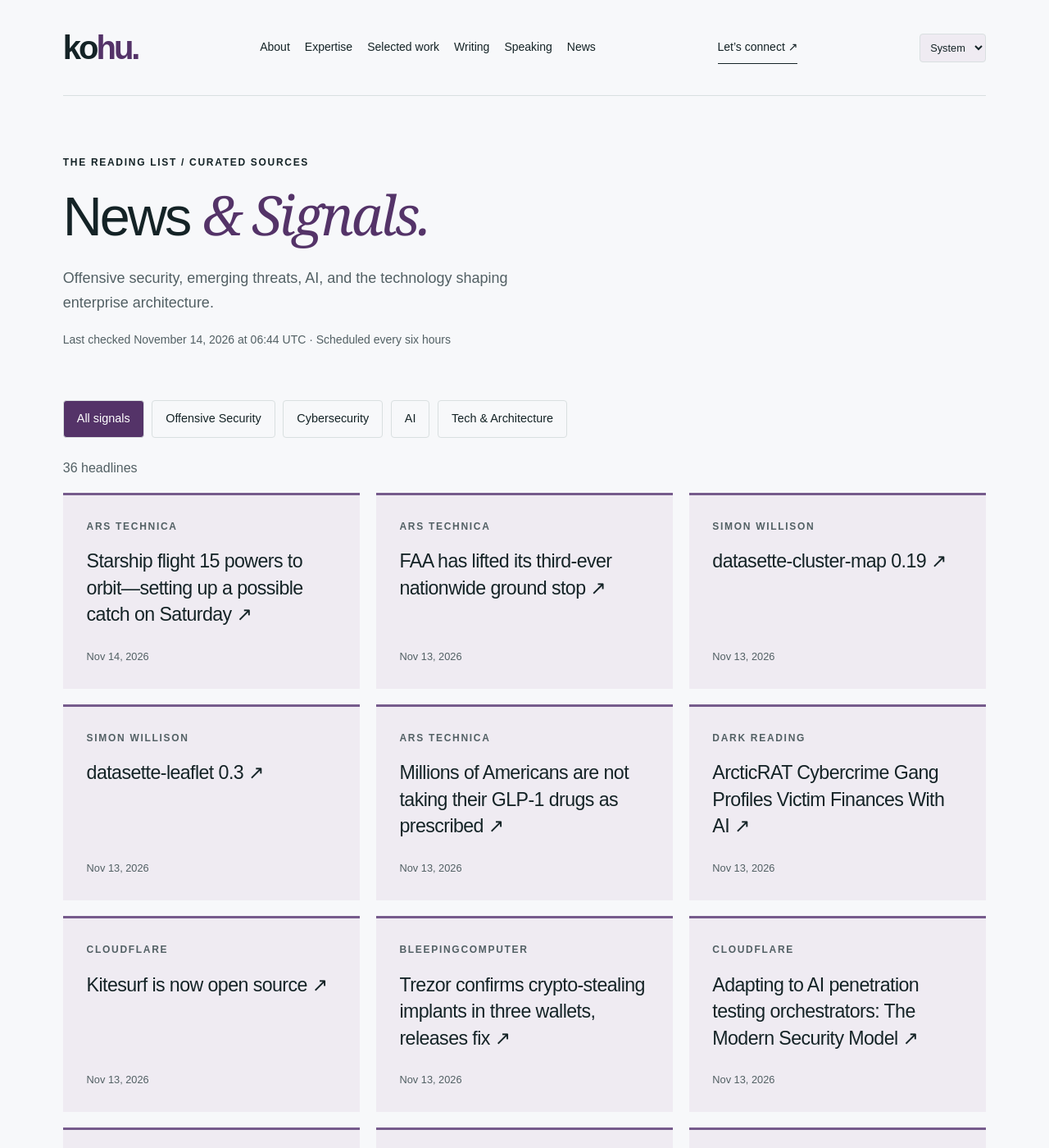
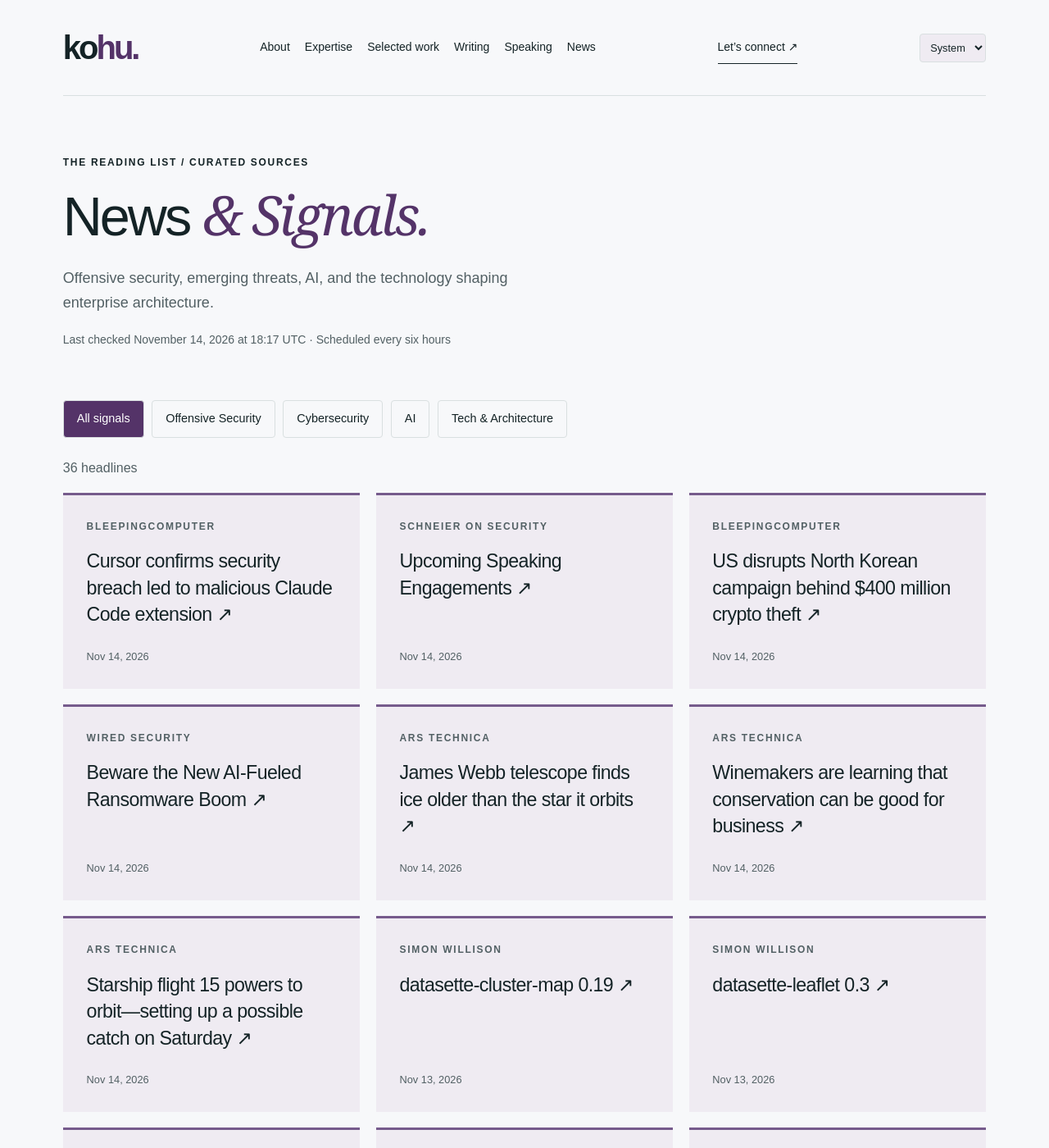
Before and after one commit to hntk/hntk.github.io, a Jekyll site: the page built from news/index.html, in a window 1280 px wide and 1400 px high. Shown: the whole window at 82% size. Built offline with Jekyll 4.4.1, drawn with Linux system fonts in a browser that asks for light colours; part of the change alters nothing that is shown; some of the changed text lies outside the part shown.

Commit message:
Refresh News and Signals

```diff
--- a/_data/news.json
+++ b/_data/news.json
@@ -1,18 +1,58 @@
 {
-  "updated": "2026-11-14T06:44:04.417139+00:00",
+  "updated": "2026-11-14T18:17:47.456837+00:00",
   "items": [
     {
-      "title": "Starship flight 15 powers to orbit—setting up a possible catch on Saturday",
-      "url": "https://arstechnica.com/space/2026/11/starship-flight-15-powers-to-orbit-setting-up-a-possible-catch-on-saturday/",
-      "published": "2026-11-14T00:49:13+00:00",
+      "title": "Cursor confirms security breach led to malicious Claude Code extension",
+      "url": "https://www.bleepingcomputer.com/news/security/cursor-confirms-security-breach-led-to-malicious-claude-code-extension/",
+      "published": "2026-11-14T17:27:25+00:00",
+      "source": "BleepingComputer",
+      "source_id": "bleepingcomputer",
+      "category": "cybersecurity"
+    },
+    {
+      "title": "Upcoming Speaking Engagements",
+      "url": "https://www.schneier.com/blog/archives/2026/11/upcoming-speaking-engagements-62.html",
+      "published": "2026-11-14T17:02:39+00:00",
+      "source": "Schneier on Security",
+      "source_id": "schneier",
+      "category": "cybersecurity"
+    },
+    {
+      "title": "US disrupts North Korean campaign behind $400 million crypto theft",
+      "url": "https://www.bleepingcomputer.com/news/security/us-disrupts-north-korean-campaign-behind-400-million-crypto-theft/",
+      "published": "2026-11-14T15:15:49+00:00",
+      "source": "BleepingComputer",
+      "source_id": "bleepingcomputer",
+      "category": "cybersecurity"
+    },
+    {
+      "title": "Beware the New AI-Fueled Ransomware Boom",
+      "url": "https://www.wired.com/story/beware-the-new-ai-fueled-ransomware-boom/",
+      "published": "2026-11-14T13:00:00+00:00",
+      "source": "WIRED Security",
+      "source_id": "wired",
+      "category": "cybersecurity"
+    },
+    {
+      "title": "James Webb telescope finds ice older than the star it orbits",
+      "url": "https://arstechnica.com/science/2026/11/james-webb-telescope-finds-ice-older-than-the-star-it-orbits/",
+      "published": "2026-11-14T12:15:48+00:00",
       "source": "Ars Technica",
       "source_id": "ars-technica",
       "category": "tech-architecture"
     },
     {
-      "title": "FAA has lifted its third-ever nationwide ground stop",
-      "url": "https://arstechnica.com/tech-policy/2026/11/faa-orders-third-nationwide-ground-stop-in-its-history/",
-      "published": "2026-11-13T23:17:38+00:00",
+      "title": "Winemakers are learning that conservation can be good for business",
+      "url": "https://arstechnica.com/science/2026/11/winemakers-are-learning-that-conservation-can-be-good-for-business/",
+      "published": "2026-11-14T12:05:51+00:00",
+      "source": "Ars Technica",
+      "source_id": "ars-technica",
+      "category": "tech-architecture"
+    },
+    {
+      "title": "Starship flight 15 powers to orbit—setting up a possible catch on Saturday",
+      "url": "https://arstechnica.com/space/2026/11/starship-flight-15-powers-to-orbit-setting-up-a-possible-catch-on-saturday/",
+      "published": "2026-11-14T00:49:13+00:00",
       "source": "Ars Technica",
       "source_id": "ars-technica",
       "category": "tech-architecture"
@@ -32,14 +72,6 @@
       "source": "Simon Willison",
       "source_id": "simon-willison",
       "category": "ai"
-    },
-    {
-      "title": "Millions of Americans are not taking their GLP-1 drugs as prescribed",
-      "url": "https://arstechnica.com/health/2026/11/millions-in-us-use-unapproved-glp-1s-and-use-them-in-unapproved-ways/",
-      "published": "2026-11-13T21:59:01+00:00",
-      "source": "Ars Technica",
-      "source_id": "ars-technica",
-      "category": "tech-architecture"
     },
     {
       "title": "ArcticRAT Cybercrime Gang Profiles Victim Finances With AI",
@@ -90,14 +122,6 @@
       "category": "ai"
     },
     {
-      "title": "German military drone operations disrupted by cyberattack",
-      "url": "https://www.bleepingcomputer.com/news/security/german-military-drone-operations-disrupted-by-cyberattack/",
-      "published": "2026-11-13T17:31:56+00:00",
-      "source": "BleepingComputer",
-      "source_id": "bleepingcomputer",
-      "category": "cybersecurity"
-    },
-    {
       "title": "The Microsoft Outage Is a Warning for the World",
       "url": "https://www.wired.com/story/the-microsoft-outage-is-a-warning-for-the-world/",
       "published": "2026-11-13T17:15:54+00:00",
@@ -112,14 +136,6 @@
       "source": "Hugging Face",
       "source_id": "hugging-face",
       "category": "ai"
-    },
-    {
-      "title": "Check Point gateways hacked via PHP2Shell to deploy VMware ESXi wiper",
-      "url": "https://www.bleepingcomputer.com/news/security/check-point-gateways-hacked-via-php2shell-to-deploy-vmware-esxi-wiper/",
-      "published": "2026-11-13T16:21:43+00:00",
-      "source": "BleepingComputer",
-      "source_id": "bleepingcomputer",
-      "category": "cybersecurity"
     },
     {
       "title": "llama.cpp v1.0.0 : A stronger foundation for the local AI ecosystem",
@@ -186,14 +202,6 @@
       "category": "ai"
     },
     {
-      "title": "Major Microsoft Outlook Outage Leaves People With Email Jobs Unable to Email",
-      "url": "https://www.wired.com/story/major-microsoft-outlook-outage-hits-365-customers-north-america/",
-      "published": "2026-11-12T20:01:33+00:00",
-      "source": "WIRED Security",
-      "source_id": "wired",
-      "category": "cybersecurity"
-    },
-    {
       "title": "A New Dawn in the Cloud: ‘Warhammer 40,000: Dawn of War IV’ Is Coming to GeForce NOW",
       "url": "https://blogs.nvidia.com/blog/geforce-now-thursday-warhammer-dawn-of-war-iv-coming/",
       "published": "2026-11-12T14:00:59+00:00",
@@ -216,14 +224,6 @@
       "source": "PortSwigger Research",
       "source_id": "portswigger",
       "category": "offensive-security"
-    },
-    {
-      "title": "Three People Arrested for AI-Enhanced Impersonation Fraud",
-      "url": "https://www.schneier.com/blog/archives/2026/11/three-people-arrested-for-ai-enhanced-impersonation-fraud.html",
-      "published": "2026-11-11T12:05:34+00:00",
-      "source": "Schneier on Security",
-      "source_id": "schneier",
-      "category": "cybersecurity"
     },
     {
       "title": "How AI Helps Recyclers Turn Mixed Waste Into Reusable Material",
@@ -295,79 +295,79 @@
       "id": "ars-technica",
       "name": "Ars Technica",
       "status": "ok",
-      "last_success": "2026-11-14T06:44:04.417139+00:00"
+      "last_success": "2026-11-14T18:17:47.456837+00:00"
     },
     {
       "id": "bleepingcomputer",
       "name": "BleepingComputer",
       "status": "ok",
-      "last_success": "2026-11-14T06:44:04.417139+00:00"
+      "last_success": "2026-11-14T18:17:47.456837+00:00"
     },
     {
       "id": "cloudflare",
       "name": "Cloudflare",
       "status": "ok",
-      "last_success": "2026-11-14T06:44:04.417139+00:00"
+      "last_success": "2026-11-14T18:17:47.456837+00:00"
     },
     {
       "id": "dark-reading",
       "name": "Dark Reading",
       "status": "ok",
-      "last_success": "2026-11-14T06:44:04.417139+00:00"
+      "last_success": "2026-11-14T18:17:47.456837+00:00"
     },
     {
       "id": "hugging-face",
       "name": "Hugging Face",
       "status": "ok",
-      "last_success": "2026-11-14T06:44:04.417139+00:00"
+      "last_success": "2026-11-14T18:17:47.456837+00:00"
     },
     {
       "id": "microsoft-research",
       "name": "Microsoft Research",
       "status": "ok",
-      "last_success": "2026-11-14T06:44:04.417139+00:00"
+      "last_success": "2026-11-14T18:17:47.456837+00:00"
     },
     {
       "id": "nvidia",
       "name": "NVIDIA",
       "status": "ok",
-      "last_success": "2026-11-14T06:44:04.417139+00:00"
+      "last_success": "2026-11-14T18:17:47.456837+00:00"
     },
     {
       "id": "portswigger",
       "name": "PortSwigger Research",
       "status": "ok",
-      "last_success": "2026-11-14T06:44:04.417139+00:00"
+      "last_success": "2026-11-14T18:17:47.456837+00:00"
     },
     {
       "id": "schneier",
       "name": "Schneier on Security",
       "status": "ok",
-      "last_success": "2026-11-14T06:44:04.417139+00:00"
+      "last_success": "2026-11-14T18:17:47.456837+00:00"
     },
     {
       "id": "simon-willison",
       "name": "Simon Willison",
       "status": "ok",
-      "last_success": "2026-11-14T06:44:04.417139+00:00"
+      "last_success": "2026-11-14T18:17:47.456837+00:00"
     },
     {
       "id": "specterops",
       "name": "SpecterOps",
       "status": "ok",
-      "last_success": "2026-11-14T06:44:04.417139+00:00"
+      "last_success": "2026-11-14T18:17:47.456837+00:00"
     },
     {
       "id": "trail-of-bits",
       "name": "Trail of Bits",
       "status": "ok",
-      "last_success": "2026-11-14T06:44:04.417139+00:00"
+      "last_success": "2026-11-14T18:17:47.456837+00:00"
     },
     {
       "id": "wired",
       "name": "WIRED Security",
       "status": "ok",
-      "last_success": "2026-11-14T06:44:04.417139+00:00"
+      "last_success": "2026-11-14T18:17:47.456837+00:00"
     }
   ]
 }
```
